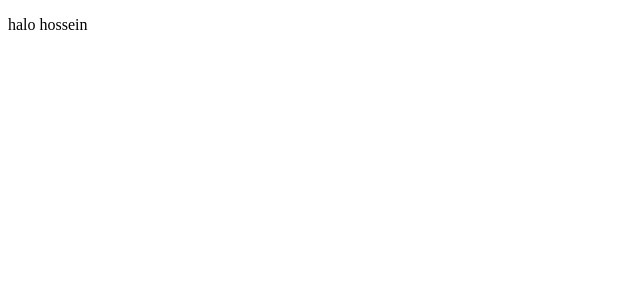
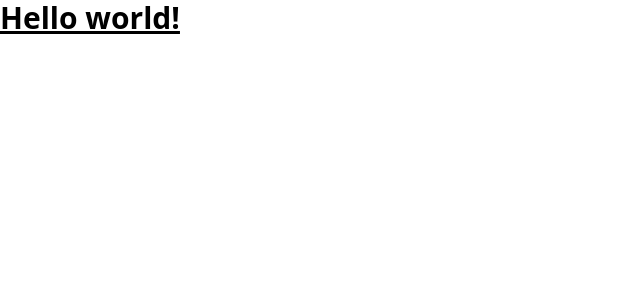
Before and after one commit to negin-khademi/Browser-extension-manager-UI, an Angular app: page / in a window 1280 px wide. Shown: the top 300 px of the page, without its empty margins (0-640 px from the left). Built offline with nearby package versions, Linux system fonts and the light colour scheme.

Commit message:
feat : import tailwind 4 to project

```diff
--- a/package.json
+++ b/package.json
@@ -17,7 +17,10 @@
     "@angular/platform-browser": "^19.2.0",
     "@angular/platform-browser-dynamic": "^19.2.0",
     "@angular/router": "^19.2.0",
+    "@tailwindcss/postcss": "^4.1.11",
+    "postcss": "^8.5.6",
     "rxjs": "~7.8.0",
+    "tailwindcss": "^4.1.11",
     "tslib": "^2.3.0",
     "zone.js": "~0.15.0"
   },
--- a/src/app/app.component.html
+++ b/src/app/app.component.html
@@ -1 +1,3 @@
-<p>halo hossein</p>
+<h1 class="text-3xl font-bold underline">
+  Hello world!
+</h1>
--- a/src/styles.scss
+++ b/src/styles.scss
@@ -1 +1,2 @@
 /* You can add global styles to this file, and also import other style files */
+@import "tailwindcss";
```
Also changed, not shown: .postcssrc.json (added), 1 other file (tests, documents, lock files or other folders).
